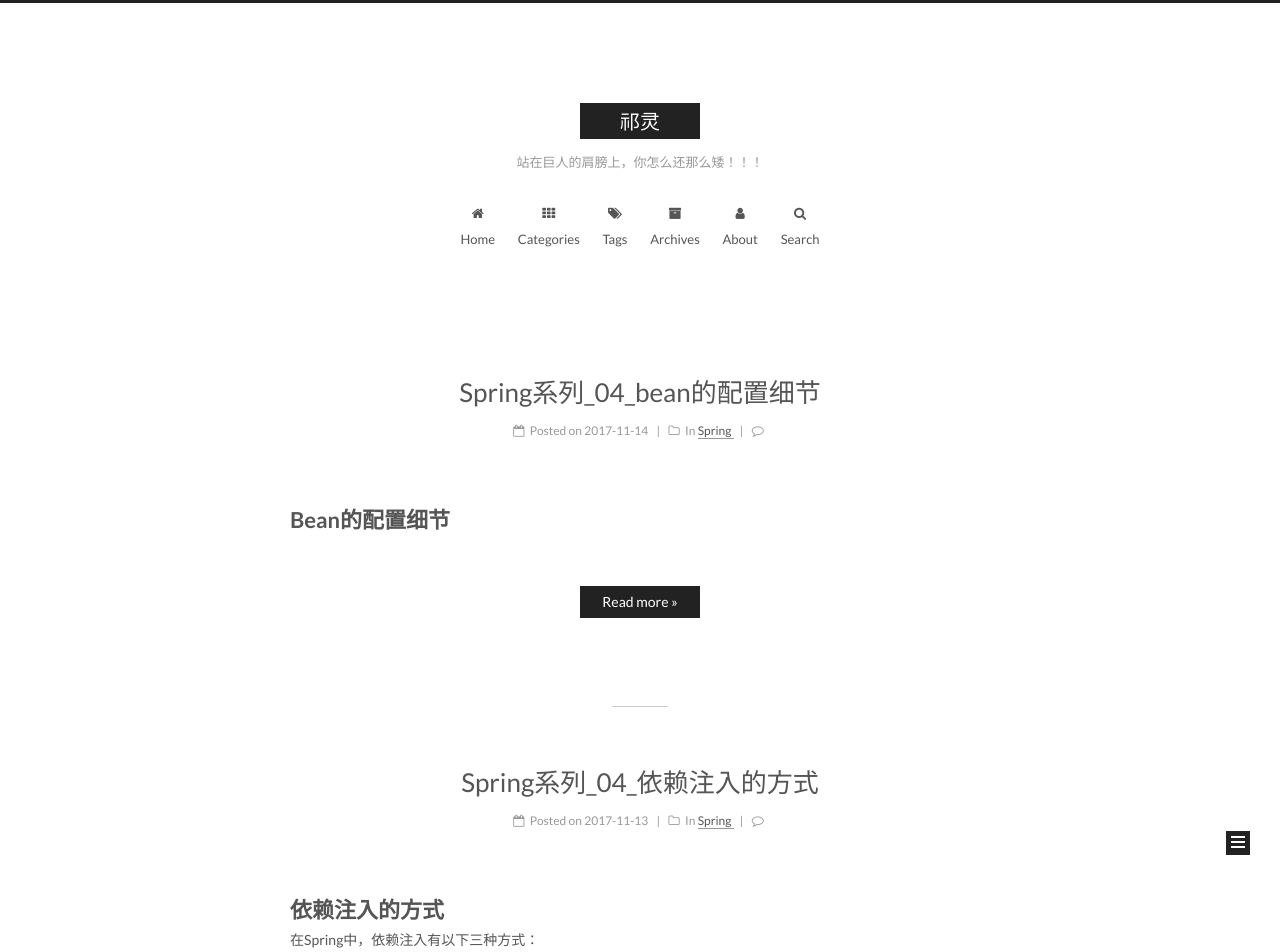
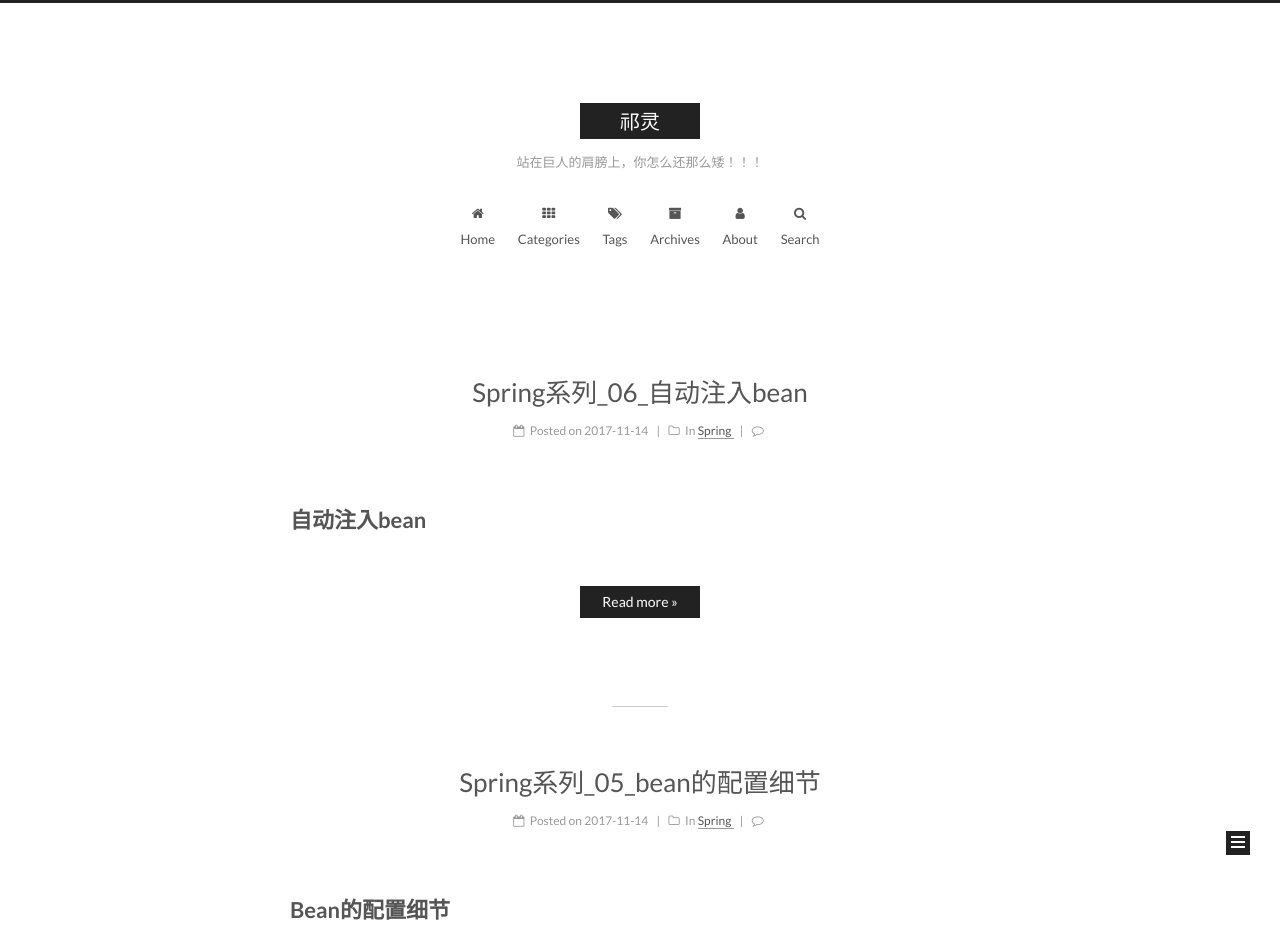
Before and after one commit to bi-ji/soulpray.github.io, a Jekyll site: the page built from index.html, in a window 1280 px wide. Shown: the top 952 px of the page. Built offline with Jekyll 4.4.1, drawn with Linux system fonts in a browser that asks for light colours; the list of posts is cut into pages by our own code; comment, search, counter and statistics services are not loaded; part of the change alters nothing that is shown.

Commit message:
自动注入完成

````diff
--- a/_posts/2017-11-14-Spring-05-BeanConfigDetail.md
+++ b/_posts/2017-11-14-Spring-05-BeanConfigDetail.md
@@ -1,5 +1,5 @@
 ---
-title: Spring系列_04_bean的配置细节
+title: Spring系列_05_bean的配置细节
 tags:
 - Spring
 - List
--- /dev/null
+++ b/_posts/2017-11-14-Spring-06-Autowired.md
@@ -0,0 +1,182 @@
+---
+title: Spring系列_06_自动注入bean
+tags:
+- Spring
+- autowired
+- Bean
+categories:
+- Spring
+---
+
+# 自动注入bean #
+
+在上一节中我们讲了很多bean的配置细节，但所有都是我们手工配置，或手工指定参考bean的方式来对bean进行配置的，在Spring中也可以自动注入bean，自动注入bean的方式有两种：
+
+- byName
+- byType
+- constructor(当bean中存在多个构造器时，很复杂，不推荐使用，就不演示了)
+
+>写在前面，本文中所使用的代码清单
+
+>Person.java
+
+```java
+@Data
+public class Person {
+
+    private String name;
+
+    private Integer age;
+
+    private Address address;
+}
+```
+
+```java
+@Data
+public class Address {
+
+    private String country;
+
+    private String province;
+
+    private String city;
+
+    private String area;
+
+    private String street;
+
+}
+```
+
+```java
+public class TestAutowired {
+
+    private ApplicationContext context;
+
+    /**
+     * 用于执行每个测试用例前的初始化工作
+     */
+    @Before
+    public void getApplicationContext() {
+        context = new ClassPathXmlApplicationContext("applicationContext.xml");
+    }
+
+}
+```
+
+## 自动注入ByName ##
+
+>applicationContext.xml配置
+
+```xml
+<!--address bean one-->
+<bean id="address" class="edu.taotao.example.Address">
+    <property name="country" value="China"/>
+    <property name="province" value="SiChuan"/>
+    <property name="area" value="JingRongTown"/>
+</bean>
+
+<!--address bean two-->
+<bean id="address2" class="edu.taotao.example.Address">
+    <property name="country" value="China"/>
+    <property name="province" value="BeiJing"/>
+    <property name="city" value="ZhongGuanCun"/>
+</bean>
+<!--person注入bean通过自动注入，注入方式同过名字-->
+<bean id="person" class="edu.taotao.example.Person" autowire="byName"/>
+```
+
+>测试一
+
+```java
+/**
+ * 通过名字自动注入
+ */
+@Test
+public void testAutowiredByName(){
+    Person person = (Person) context.getBean("person");
+    System.out.println("person = " + person);
+}
+```
+
+>测试结果
+
+![图片无法显示](https://i.imgur.com/LOjA1Mp.png)
+
+>测试二：
+
+修改applicationContext.xml中id为address的bean，修改其id为address1,再次执行测试结果如下：我们会发现并没有Address的bean被注入进来,这就是byName注入的缺点,通过setter方法匹配,在这里就是setAddress,所以,只会在IOC容器里寻到bean的id为address的bean,由于我们改名字的原因是无法注入的.
+
+![图片无法显示](https://i.imgur.com/iiahZ87.png)
+
+
+## 自动注入ByType ##
+
+>applicationContext.xml配置
+
+```xml
+<?xml version="1.0" encoding="UTF-8"?>
+<beans xmlns="http://www.springframework.org/schema/beans"
+       xmlns:xsi="http://www.w3.org/2001/XMLSchema-instance" xmlns:p="http://www.springframework.org/schema/p"
+       xsi:schemaLocation="http://www.springframework.org/schema/beans http://www.springframework.org/schema/beans/spring-beans.xsd">
+
+    <!--address bean one-->
+    <bean id="address1" class="edu.taotao.example.Address">
+        <property name="country" value="China"/>
+        <property name="province" value="SiChuan"/>
+        <property name="area" value="JingRongTown"/>
+    </bean>
+
+    <!--address bean two-->
+    <bean id="address2" class="edu.taotao.example.Address">
+        <property name="country" value="China"/>
+        <property name="province" value="BeiJing"/>
+        <property name="city" value="ZhongGuanCun"/>
+    </bean>
+
+    <!--person自动注入address类型的bean，注入方式，通过类型-->
+    <bean id="personByType" class="edu.taotao.example.Person"
+          p:name="Jim"
+          p:age="12"
+          autowire="byType"/>
+
+
+    <bean id="person" class="edu.taotao.example.Person" autowire="byName"/>
+
+</beans>
+```
+
+>测试
+
+```java
+/**
+ * 通过类型自动注入
+ */
+@Test
+public void testAutowiredByType(){
+    Person person = (Person) context.getBean("personByType");
+    System.out.println("person = " + person);
+}
+```
+
+>测试结果
+
+![图片无法显示](https://i.imgur.com/DHhHPsP.png)
+
+由图中黄色标记的部分可以看出，我们自动注入失败了，原因是IOC中应该有一个Address的bean，但是找到了两个，address1和address2，这就是通过类型注入的弊端，只允许IOC容器中存在一个类型为注入类型的bean。我们吧address2在IOC容器中去除，再进行测试，测试结果如下：
+
+![图片无法显示](https://i.imgur.com/vnPnLsn.png)
+
+
+## 总结 ##
+
+bean的自动方式的优缺点
+
+|bean的自动注入方式|优点|缺点|
+|----|-----|-----|
+|byName|你能保证目标bean的名称和属性名一致，就是优点|1. 如果不存在和setter方法相同的bean id，则无法注入.<br/> 2. 必须将目标bean的名称和属性名设置的完全相同|
+|byType|确认IOC容器中只存在注入type只有一个时可以采用|无法确保要注入的bean在IOC容器中只有一个，Spring无法判定，也就无法注入了|
+|constructor|-|当bean中存在多个构造器时，这中配置方式很复杂，不推荐使用|
+
+>本教程基于Spring4.3.0,代码地址：[https://github.com/soulpray/SpringFamily.git](https://github.com/soulpray/SpringFamily.git)，目录中的Spring4.X。
````
